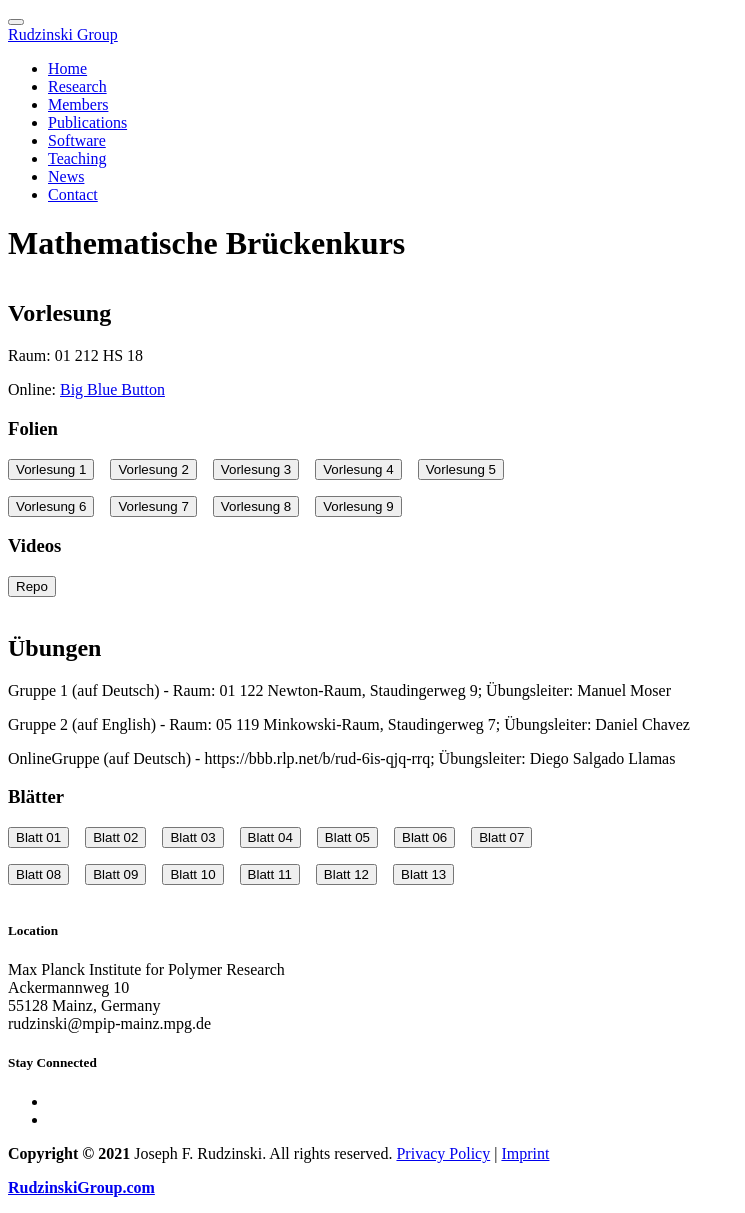
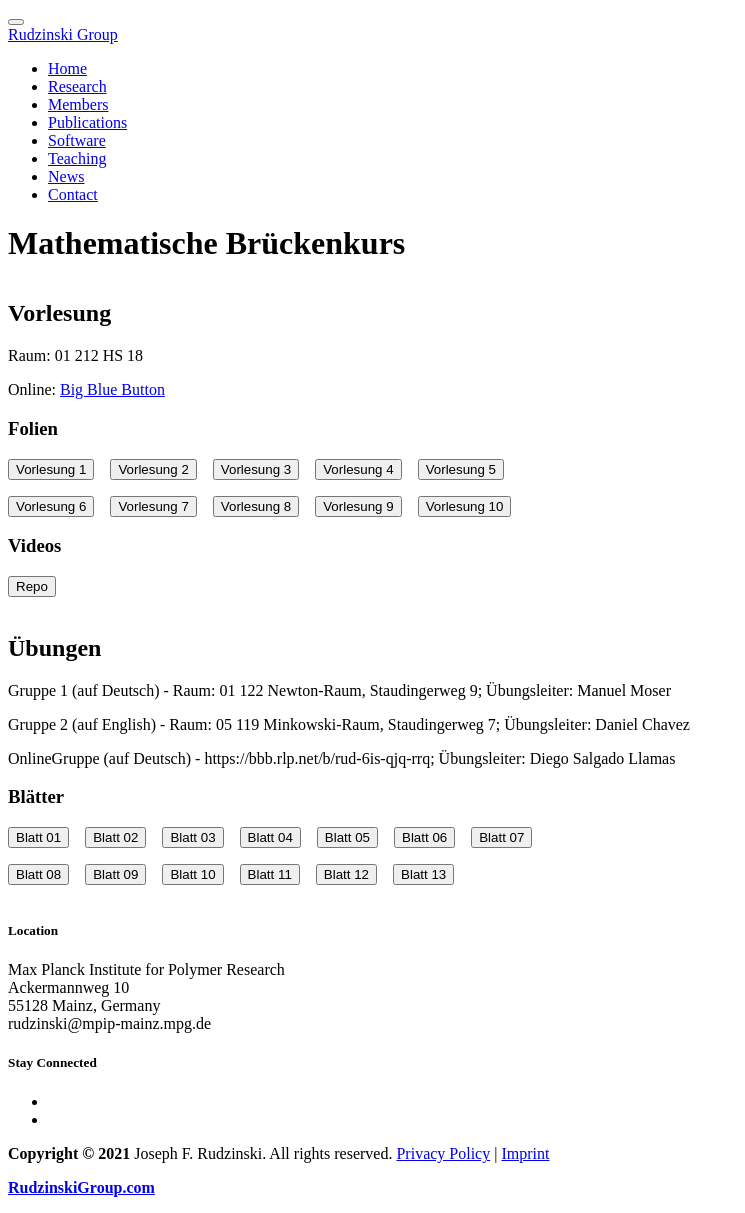
Before and after one commit to JFRudzinski/JFRudzinski.github.io, a Jekyll site: the page built from _posts/classes/2021-09-26-Brueckenkurs.md, in a window 1280 px wide. Shown: the whole page, without its empty margins (0-745 px from the left). Built offline with Jekyll 4.4.1, drawn with Linux system fonts in a browser that asks for light colours.

Commit message:
added vor 10

```diff
--- a/_posts/classes/2021-09-26-Brueckenkurs.md
+++ b/_posts/classes/2021-09-26-Brueckenkurs.md
@@ -48,6 +48,8 @@
         &nbsp;&nbsp;
         <a href="{{site.baseurl}}/assets/content/Teaching/Brueckenkurs/Vorlesungen/vorl_09.pdf" target="_blank"><button class="button-new shadow">Vorlesung 9</button></a>
         &nbsp;&nbsp;
+        <a href="{{site.baseurl}}/assets/content/Teaching/Brueckenkurs/Vorlesungen/vorl_10.pdf" target="_blank"><button class="button-new shadow">Vorlesung 10</button></a>
+        &nbsp;&nbsp;
         </p>
         <h3 class="post-subtitle">Videos</h3>
         <p>
```
Also changed, not shown: 1 other file.
